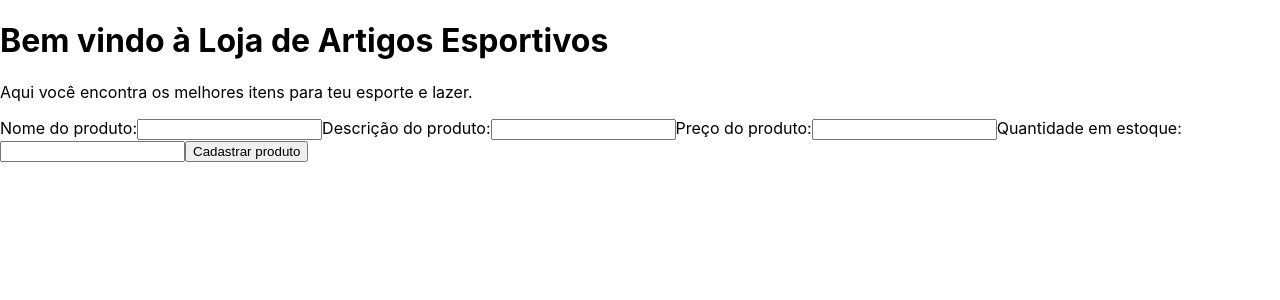
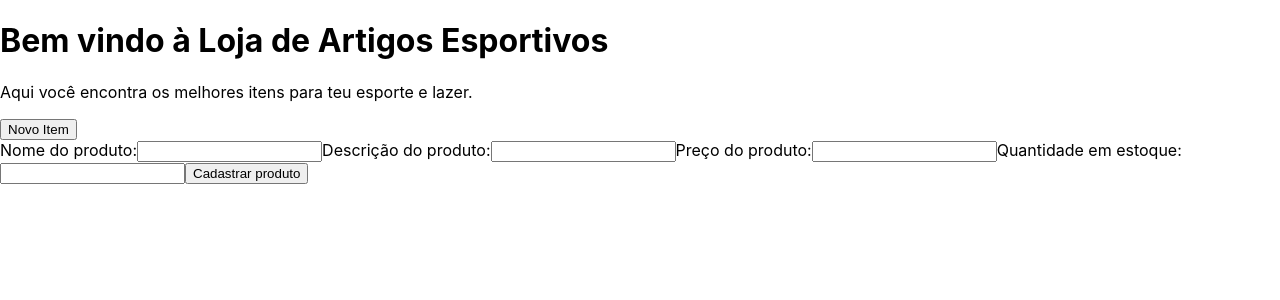
Before and after one commit to Andrehlb/lojaEsportiva-AWS, a React (Create React App) app in the folder client/: page / in a window 1280 px wide. Shown: the top 300 px of the page. Built offline with nearby package versions, Linux system fonts and the light colour scheme.

Commit message:
feat(Home.js): update file.

```diff
--- a/client/src/Home.js
+++ b/client/src/Home.js
@@ -1,11 +1,24 @@
-import React from 'react';
+import React, {useState} from 'react';
 import ProductForm from './ProductForm';
+import ModalForm from './ModalForm';
 
 const Home = () => {
+    const[isModalOpen, setIsModalOpen] = useState(false);
+
+    const handleOpenModal = () => {
+        setIsModalOpen(true);
+    };
+
+    const handleCloseModal = () => {
+        setIsModalOpen(false);
+    };
+
     return (
         <div>
             <h1>Bem vindo à Loja de Artigos Esportivos</h1>
             <p>Aqui você encontra os melhores itens para teu esporte e lazer.</p>
+            <button onClick={handleOpenModal}>Novo Item</button>
+            {isModalOpen && <ModalForm onClose={handleCloseModal}/>}
             <ProductForm />
         </div>
     );
```
